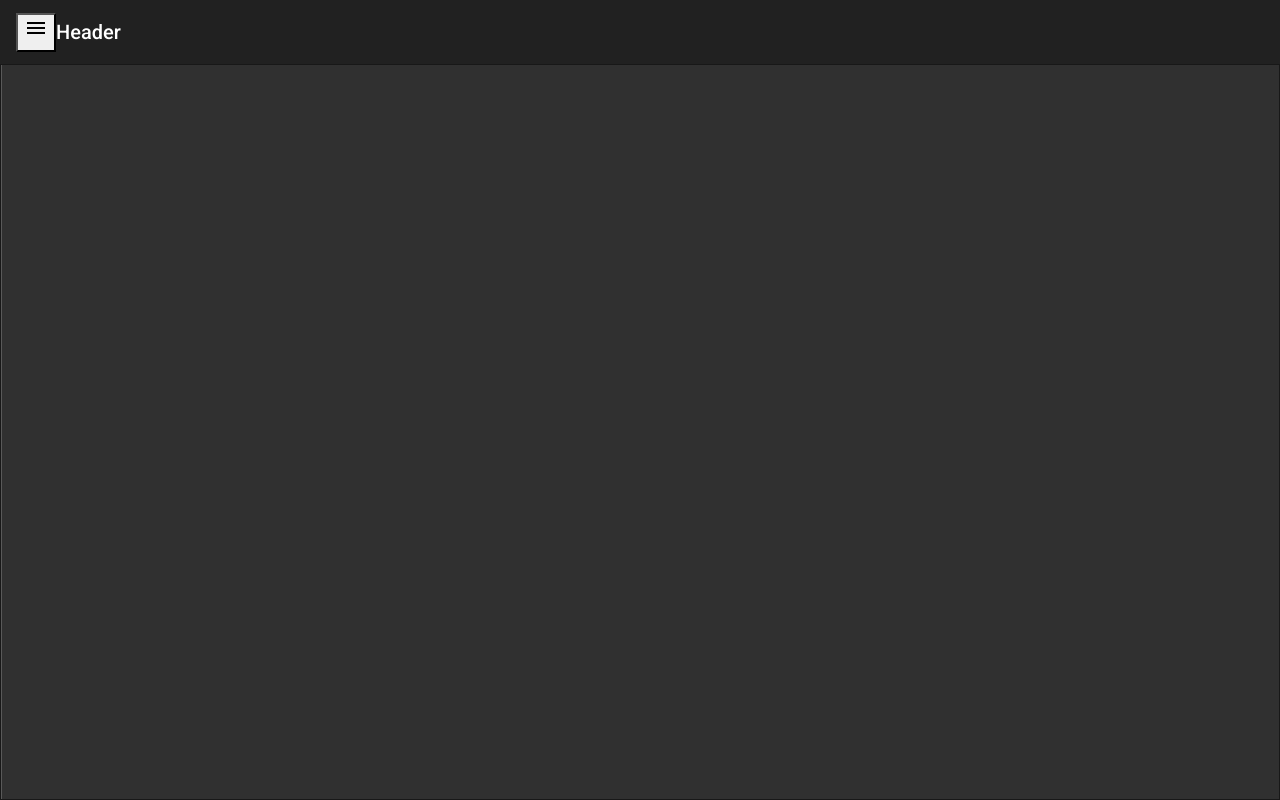
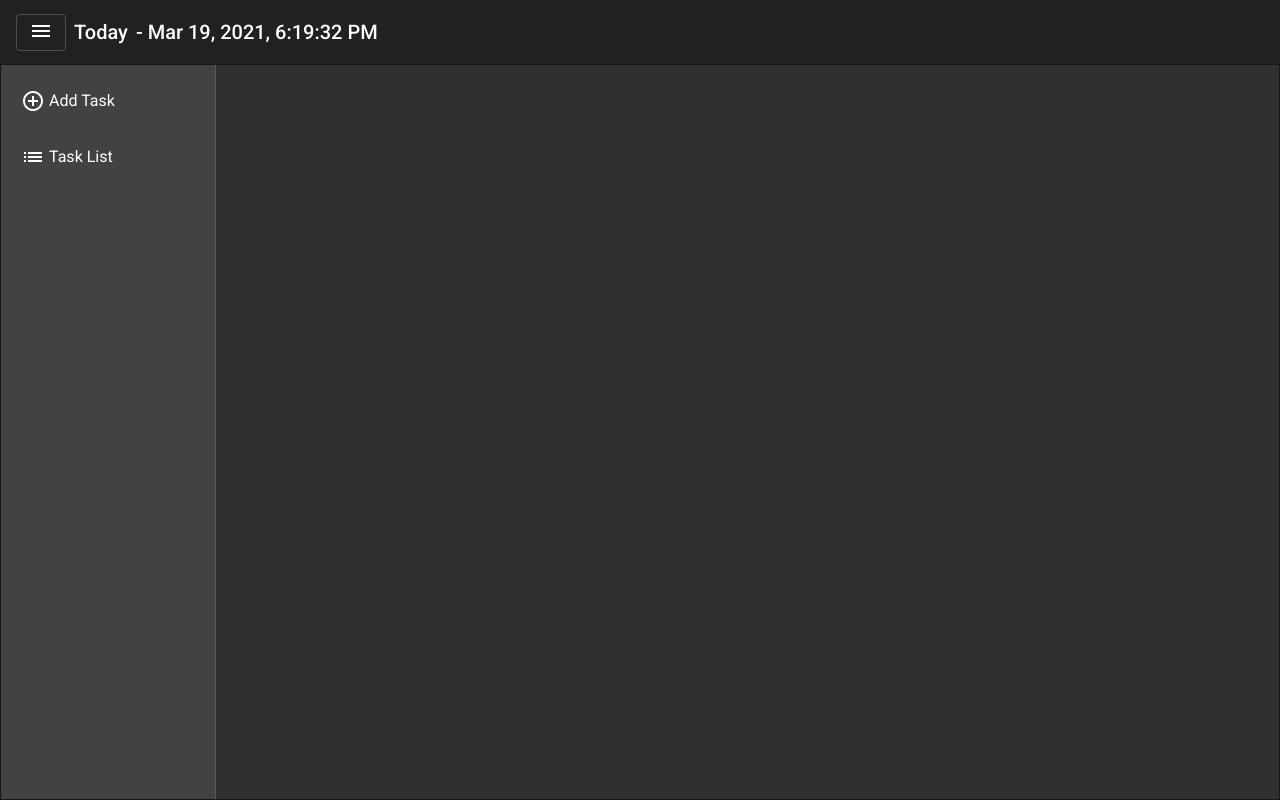
Before and after one commit to minajacob/ToDo_List_App, an Angular app: page / in a window 1280 px wide. Built offline with nearby package versions, Linux system fonts and the light colour scheme.

Commit message:
refs layout design

```diff
--- a/src/app/modules/controls/controls.module.ts
+++ b/src/app/modules/controls/controls.module.ts
@@ -3,11 +3,13 @@ import { CommonModule } from '@angular/common';
 import { MatSidenavModule } from '@angular/material/sidenav';
 import { MatToolbarModule } from '@angular/material/toolbar';
 import { MatIconModule } from '@angular/material/icon';
+import { MatListModule } from '@angular/material/list';
 
 const components = [
   MatSidenavModule,
   MatToolbarModule,
-  MatIconModule
+  MatIconModule,
+  MatListModule
 ]
 
 @NgModule({
--- a/src/app/modules/layout/layout.component.html
+++ b/src/app/modules/layout/layout.component.html
@@ -1,13 +1,35 @@
 <mat-toolbar>
-    <button mat-icon-button (click)="sidenav.toggle()" class="example-icon" aria-label="Example icon-button with menu icon">
+    <button (click)="sidenav.toggle()" class="text-white navbar-toggler me-2" aria-label="icon-button with menu icon">
         <mat-icon>menu</mat-icon>
     </button>
-    Header
+    Today
+    <span class="ps-2" *ngIf="date | async; let date; else loadingDate">
+        - {{ date | date: 'medium' }}
+    </span>
+
+    <ng-template #loadingDate>
+        <span class="ps-2">
+            - <small> loading date </small>
+            <div class="mx-2 spinner-border spinner-border-sm" role="status"></div>
+        </span>
+    </ng-template>
 </mat-toolbar>
 
+
+
 <mat-sidenav-container class="main-container">
-    <mat-sidenav #sidenav mode="side" opened class="example-sidenav" [fixedInViewport]="false" [fixedTopGap]="0" [fixedBottomGap]="0">
-
+    <mat-sidenav #sidenav mode="side" opened class="sidenav" [fixedInViewport]="false" [fixedTopGap]="0" [fixedBottomGap]="0">
+        <mat-list role="list">
+            <mat-list-item role="listitem">
+                <mat-icon mat-list-icon>add_circle_outline</mat-icon> Add Task
+            </mat-list-item>
+            <mat-list-item role="listitem">
+                <mat-icon mat-list-icon>list</mat-icon> Task List
+            </mat-list-item>
+            <!-- <mat-list-item role="listitem">
+                Item 3
+            </mat-list-item> -->
+          </mat-list>
     </mat-sidenav>
 
     <mat-sidenav-content>
--- a/src/app/modules/layout/layout.component.ts
+++ b/src/app/modules/layout/layout.component.ts
@@ -1,4 +1,6 @@
 import { Component, OnInit } from '@angular/core';
+import { interval, Observable } from 'rxjs';
+import { map } from 'rxjs/operators';
 
 @Component({
   selector: 'app-layout',
@@ -6,11 +8,15 @@ import { Component, OnInit } from '@angular/core';
   styleUrls: ['layout.style.scss']
 })
 export class LayoutComponent implements OnInit {
-  title = 'ToDoListApp';
 
-  constructor() { }
+  date: Observable<number>;
+
+  constructor() {
+    this.date = interval(1000).pipe(map(t => Date.now()));
+  }
 
   ngOnInit(): void {
+
   }
 
 }
--- a/src/app/modules/layout/layout.style.scss
+++ b/src/app/modules/layout/layout.style.scss
@@ -2,3 +2,15 @@
     height: calc(100% - 64px);
     border: 1px solid rgba(0, 0, 0, 0.5);
 }
+
+.sidenav {
+    width: 215px;
+}
+
+.navbar-toggler {
+    border: 1px solid #534f4f;
+    &:hover, &:focus
+    {
+        box-shadow: 0 0 0 0.03em;
+    }
+}
```
